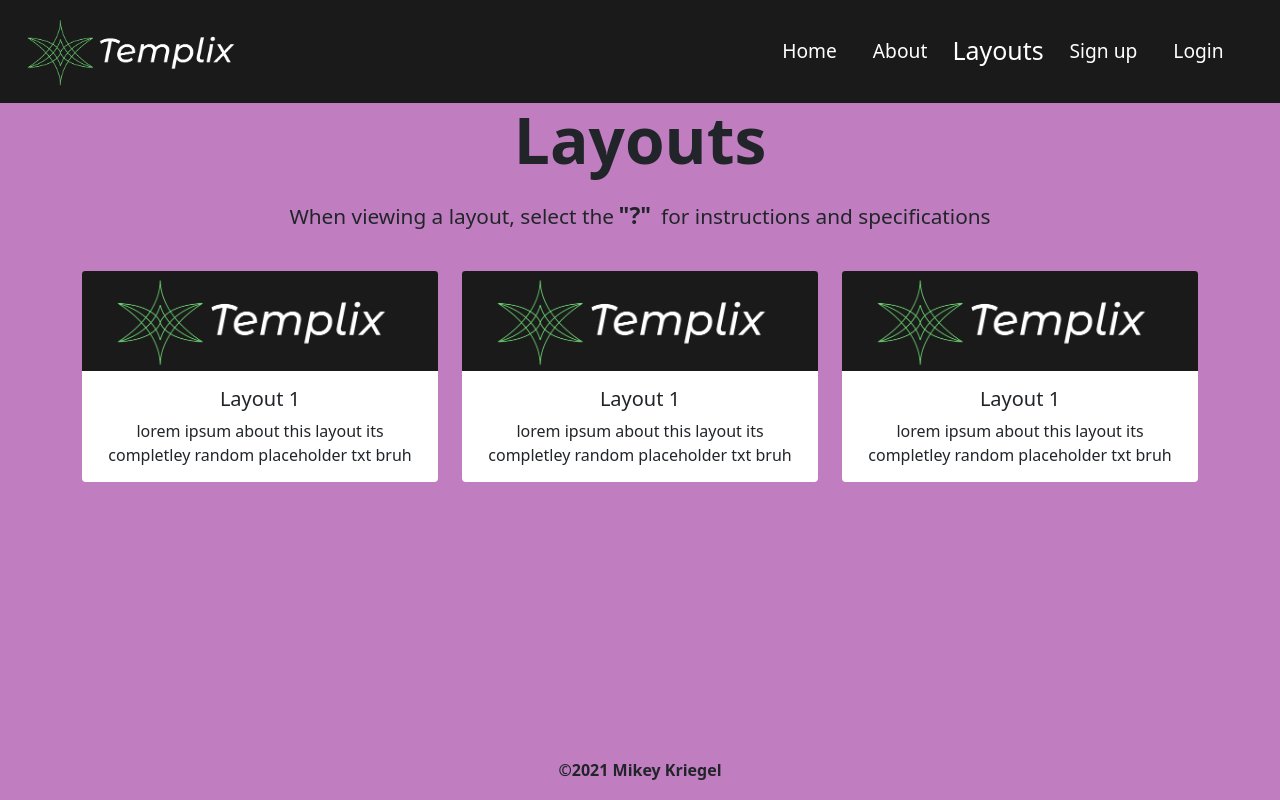
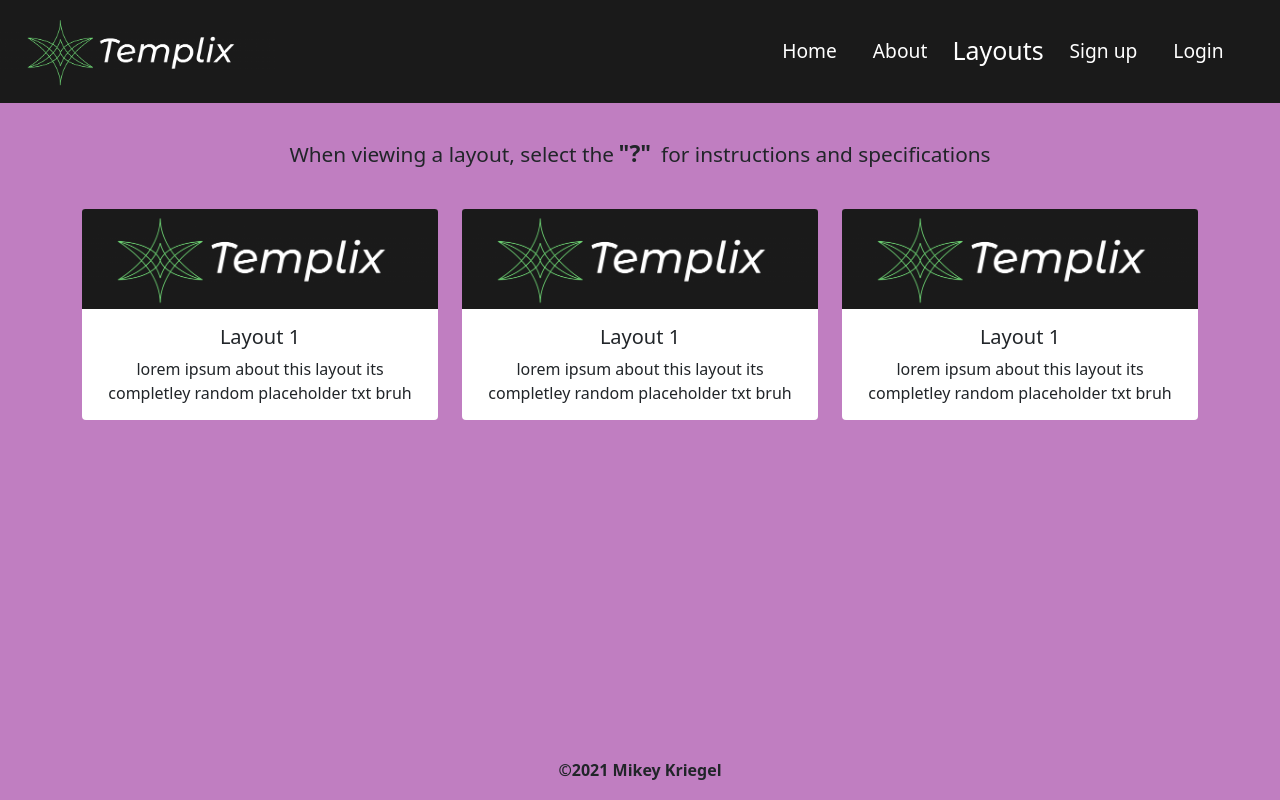
Before and after one commit to mikkrieg/Templix, a React (Create React App) app: page / in a window 1280 px wide. Both pictures are taken after a click on the button "Browse Layouts". Built offline with nearby package versions, Linux system fonts and the light colour scheme.

Commit message:
Remove layouts heading, edit margins

```diff
--- a/src/Components/Layouts.js
+++ b/src/Components/Layouts.js
@@ -12,7 +12,6 @@ export default function Layouts() {
     <div className='background background--color-map'>
       <Container className='layout-container'>
         <Row className="layout-info">
-          <h1>Layouts</h1>
           <p className="layout-p">When viewing a layout, select the<span className="mark">"?"</span> for instructions and specifications</p>
         </Row>
         <Row className="mt-5 card-row">
--- a/src/Styles/Layout.css
+++ b/src/Styles/Layout.css
@@ -48,12 +48,9 @@
 }
 
 @media only screen and (max-width: 1300px) {
-  h1 {
-    font-size: 4em;
-  }
 
   .layout-p {
-    margin-top: 1% !important;
+    margin-top: 3% !important;
   }
 
   .card-row {
```
